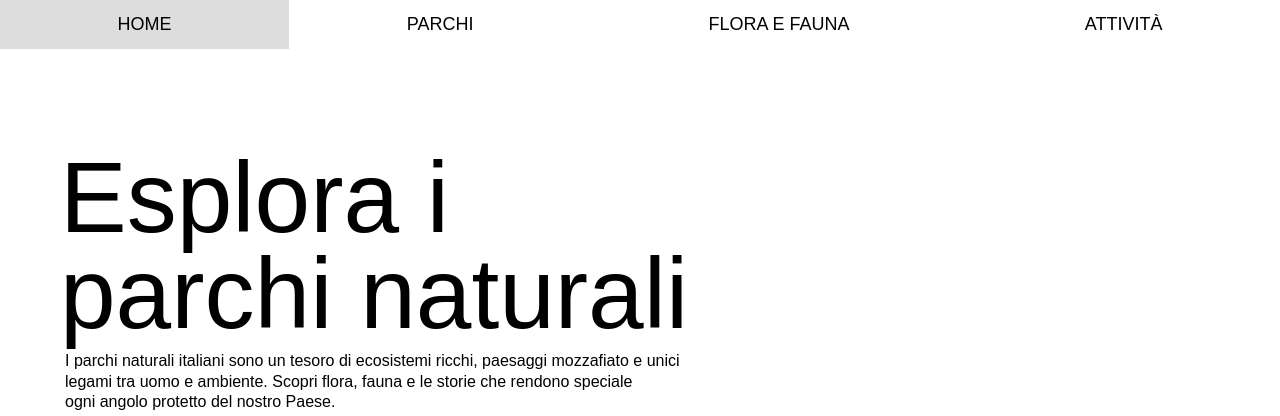
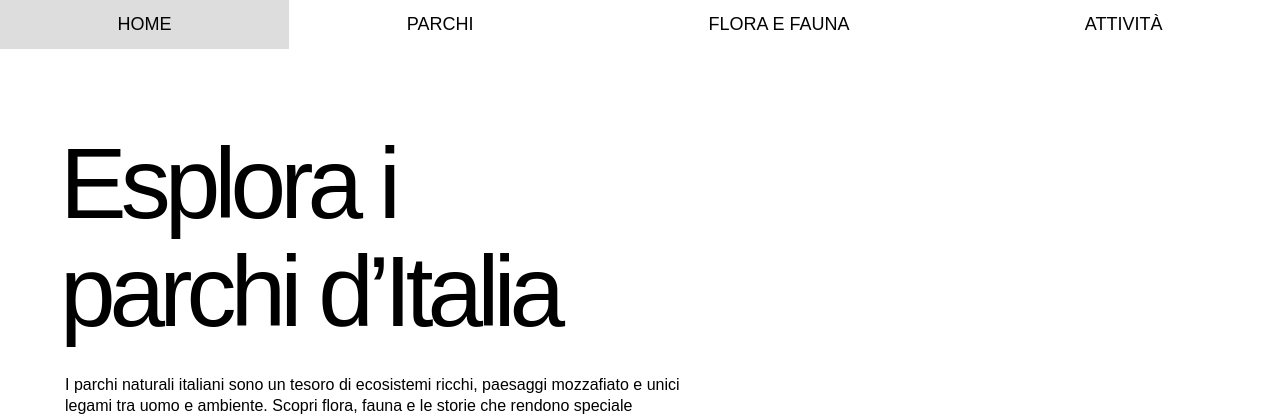
Before and after one commit to naomip-obj/Parchi-d-Italia, a plain HTML site: page index.html in a window 1280 px wide. Shown: the top 416 px of the page. Drawn offline with Linux system fonts and the light colour scheme.

Commit message:
correction text title

```diff
--- a/index.html
+++ b/index.html
@@ -55,11 +55,12 @@
 
 
 <!-- zona testo  1-->
-<div class="esplora-i-parchi-naturali">
+<div class="esplora-i-parchi-d-italia">
     Esplora i
     <br />
-    parchi naturali
-</div>
+    parchi d’Italia
+  </div>
+
 
 <!-- zona testo  2-->
 <div
--- a/styles.css
+++ b/styles.css
@@ -11,21 +11,23 @@ body {
 }
 
 
+
   /*testo 1 */
-  .esplora-i-parchi-naturali {
+  .esplora-i-parchi-d-italia,
+.esplora-i-parchi-d-italia * {
   box-sizing: border-box;
 }
-.esplora-i-parchi-naturali {
-  color: #000000;
+.esplora-i-parchi-d-italia {
+  color: var(--color-black, #000000);
   text-align: left;
-  bottom: -90px;
-  font-family: 'Poppins-Regular', sans-serif;
+  font-family: "Poppins-Medium", sans-serif;
   font-size: 100px;
-  line-height: 96%;
-  font-weight: 0;
+  line-height: 108%;
+  letter-spacing: -0.06em;
+  font-weight: 500;
   position: relative;
-  top: 100px;
-  left: 60px;
+ top: 80px;
+ left: 60px;
 }
 
  /*testo 2*/
```
